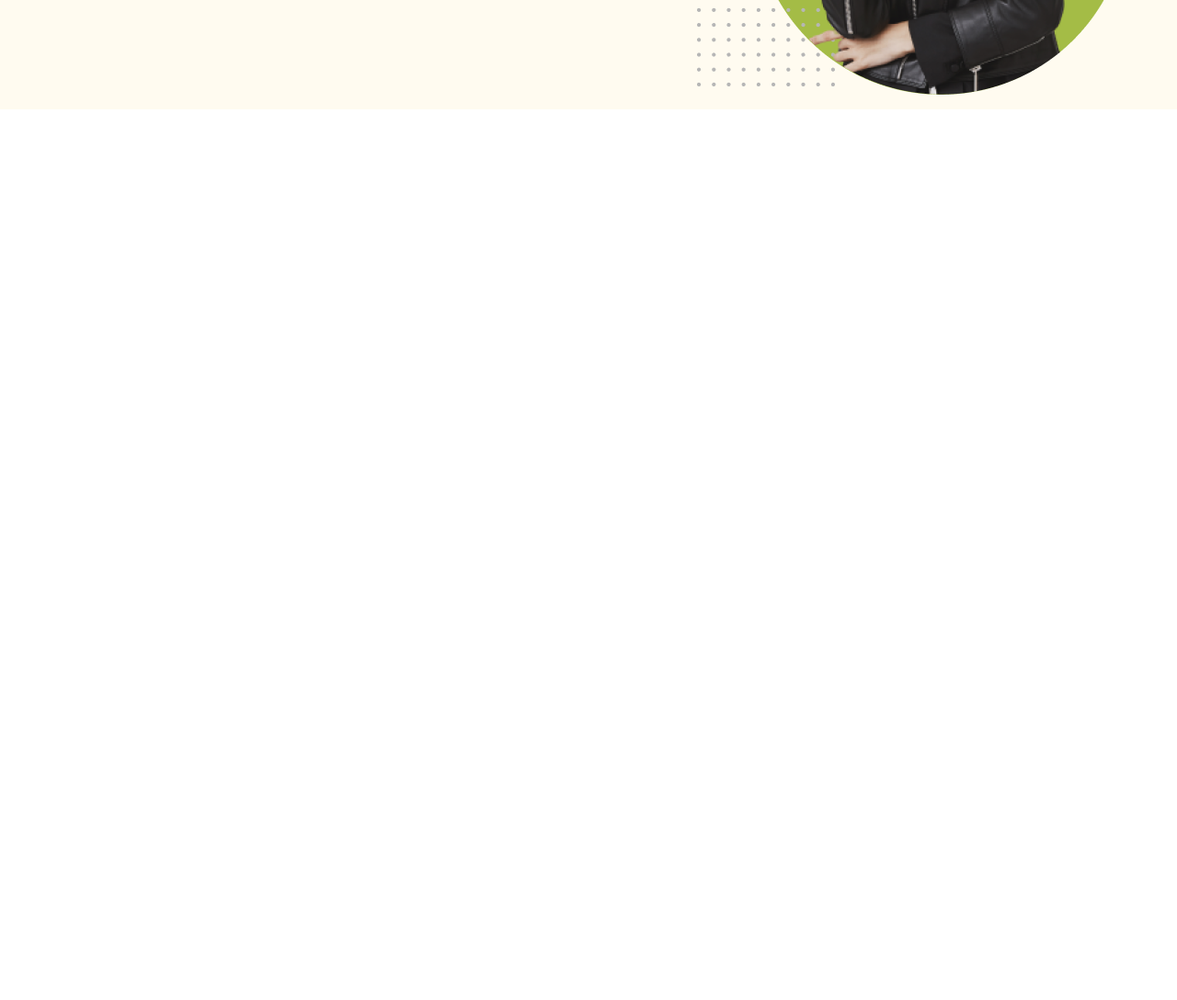
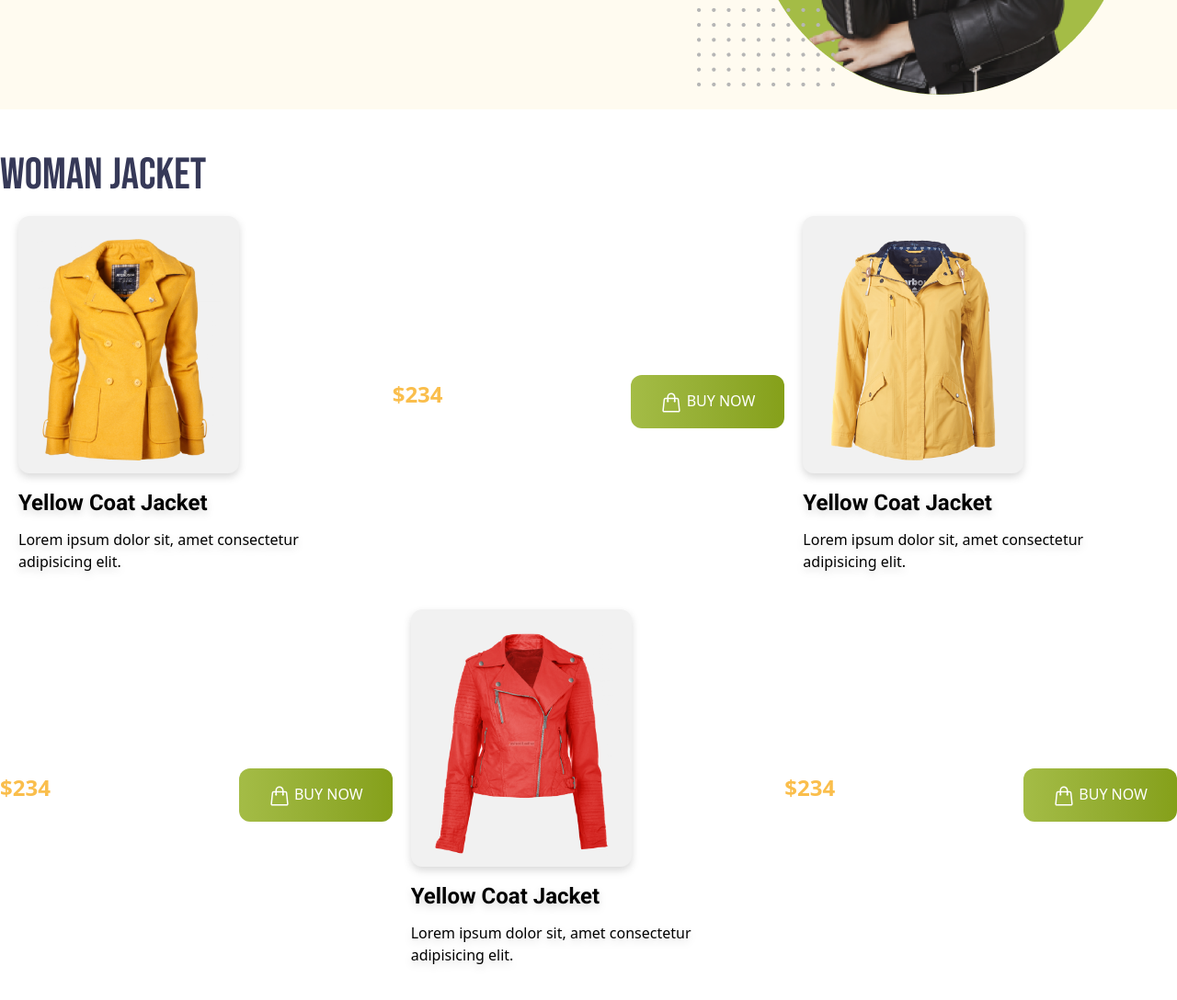
Before and after one commit to githubroycode/penguin-style, a plain HTML site: page index.html in a window 1280 px wide. Shown: the part 500-1588 px from the top of the page at 92% size. Before the commit the page ends 800 px from the top, so only its background shows below. Drawn offline with nearby package versions, Linux system fonts and the light colour scheme.

Commit message:
third commit

```diff
--- a/index.html
+++ b/index.html
@@ -54,7 +54,69 @@ BUY NOW</button>
     </header>
 
     <main>
+      <!-- woman jacket-->
+       <section class="my-12">
+        <h3 class="text-5xl uppercase text-[#363958] bebas">woman jacket</h3>
 
+        <!-- jacket card container-->
+         <div class="grid grid-cols-1 lg:grid-cols-3">
+          <!-- jacket card 1 -->
+           <div class="space-y-4 p-5 drop-shadow-lg rounded-xl">
+            <img class="w-60 h-70 px-5 pt-6 pb-3 bg-[#F1F1F1] rounded-xl" src="images/jacket-1.png" alt="jacket">
+            <h4 class="roboto font-bold text-2xl my-3">Yellow Coat Jacket</h4>
+            <p>Lorem ipsum dolor sit, amet consectetur adipisicing elit.</p>
+            </div>
+            <div class="flex items-center justify-between">
+              <div>
+                <h3 class="text-[#FABE4C] text-2xl font-bold">$234</h3>
+              </div>
+              <div>
+                <button class="mt-4 bg-green-300 py-4 px-8 rounded-xl text-white font-medium bg-linear-to-r from-[#A4BC46] to-[#85A019]"> <svg xmlns="http://www.w3.org/2000/svg" fill="none" viewBox="0 0 24 24" stroke-width="1.5" stroke="currentColor" class="size-6 inline">
+  <path stroke-linecap="round" stroke-linejoin="round" d="M15.75 10.5V6a3.75 3.75 0 1 0-7.5 0v4.5m11.356-1.993 1.263 12c.07.665-.45 1.243-1.119 1.243H4.25a1.125 1.125 0 0 1-1.12-1.243l1.264-12A1.125 1.125 0 0 1 5.513 7.5h12.974c.576 0 1.059.435 1.119 1.007ZM8.625 10.5a.375.375 0 1 1-.75 0 .375.375 0 0 1 .75 0Zm7.5 0a.375.375 0 1 1-.75 0 .375.375 0 0 1 .75 0Z" />
+</svg>
+BUY NOW</button>
+              </div>
+            </div>
+
+            <!-- jacket card 2 -->
+           <div class="space-y-4 p-5 drop-shadow-lg rounded-xl">
+            <img class="w-60 h-70 px-5 pt-6 pb-3 bg-[#F1F1F1] rounded-xl" src="images/jacket-2.png" alt="jacket">
+            <h4 class="roboto font-bold text-2xl my-3">Yellow Coat Jacket</h4>
+            <p>Lorem ipsum dolor sit, amet consectetur adipisicing elit.</p>
+            </div>
+            <div class="flex items-center justify-between">
+              <div>
+                <h3 class="text-[#FABE4C] text-2xl font-bold">$234</h3>
+              </div>
+              <div>
+                <button class="mt-4 bg-green-300 py-4 px-8 rounded-xl text-white font-medium bg-linear-to-r from-[#A4BC46] to-[#85A019]"> <svg xmlns="http://www.w3.org/2000/svg" fill="none" viewBox="0 0 24 24" stroke-width="1.5" stroke="currentColor" class="size-6 inline">
+  <path stroke-linecap="round" stroke-linejoin="round" d="M15.75 10.5V6a3.75 3.75 0 1 0-7.5 0v4.5m11.356-1.993 1.263 12c.07.665-.45 1.243-1.119 1.243H4.25a1.125 1.125 0 0 1-1.12-1.243l1.264-12A1.125 1.125 0 0 1 5.513 7.5h12.974c.576 0 1.059.435 1.119 1.007ZM8.625 10.5a.375.375 0 1 1-.75 0 .375.375 0 0 1 .75 0Zm7.5 0a.375.375 0 1 1-.75 0 .375.375 0 0 1 .75 0Z" />
+</svg>
+BUY NOW</button>
+              </div>
+            </div>
+
+            <!-- jacket card 3 -->
+           <div class="space-y-4 p-5 drop-shadow-lg rounded-xl">
+            <img class="w-60 h-70 px-5 pt-6 pb-3 bg-[#F1F1F1] rounded-xl" src="images/jacket-3.png" alt="jacket">
+            <h4 class="roboto font-bold text-2xl my-3">Yellow Coat Jacket</h4>
+            <p>Lorem ipsum dolor sit, amet consectetur adipisicing elit.</p>
+            </div>
+            <div class="flex items-center justify-between">
+              <div>
+                <h3 class="text-[#FABE4C] text-2xl font-bold">$234</h3>
+              </div>
+              <div>
+                <button class="mt-4 bg-green-300 py-4 px-8 rounded-xl text-white font-medium bg-linear-to-r from-[#A4BC46] to-[#85A019]"> <svg xmlns="http://www.w3.org/2000/svg" fill="none" viewBox="0 0 24 24" stroke-width="1.5" stroke="currentColor" class="size-6 inline">
+  <path stroke-linecap="round" stroke-linejoin="round" d="M15.75 10.5V6a3.75 3.75 0 1 0-7.5 0v4.5m11.356-1.993 1.263 12c.07.665-.45 1.243-1.119 1.243H4.25a1.125 1.125 0 0 1-1.12-1.243l1.264-12A1.125 1.125 0 0 1 5.513 7.5h12.974c.576 0 1.059.435 1.119 1.007ZM8.625 10.5a.375.375 0 1 1-.75 0 .375.375 0 0 1 .75 0Zm7.5 0a.375.375 0 1 1-.75 0 .375.375 0 0 1 .75 0Z" />
+</svg>
+BUY NOW</button>
+              </div>
+            </div>
+           </div>
+
+         </div>
+       </section>
     </main>
 
     <footer>
```
